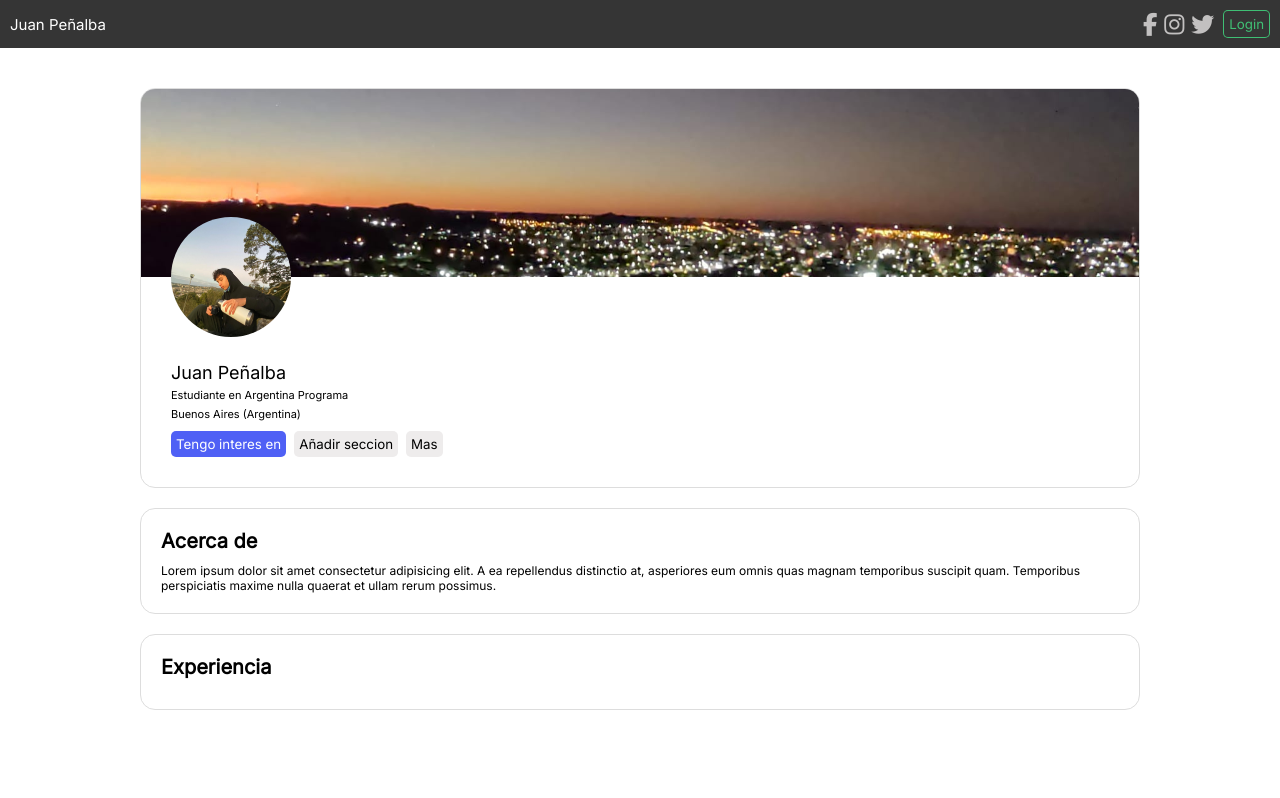
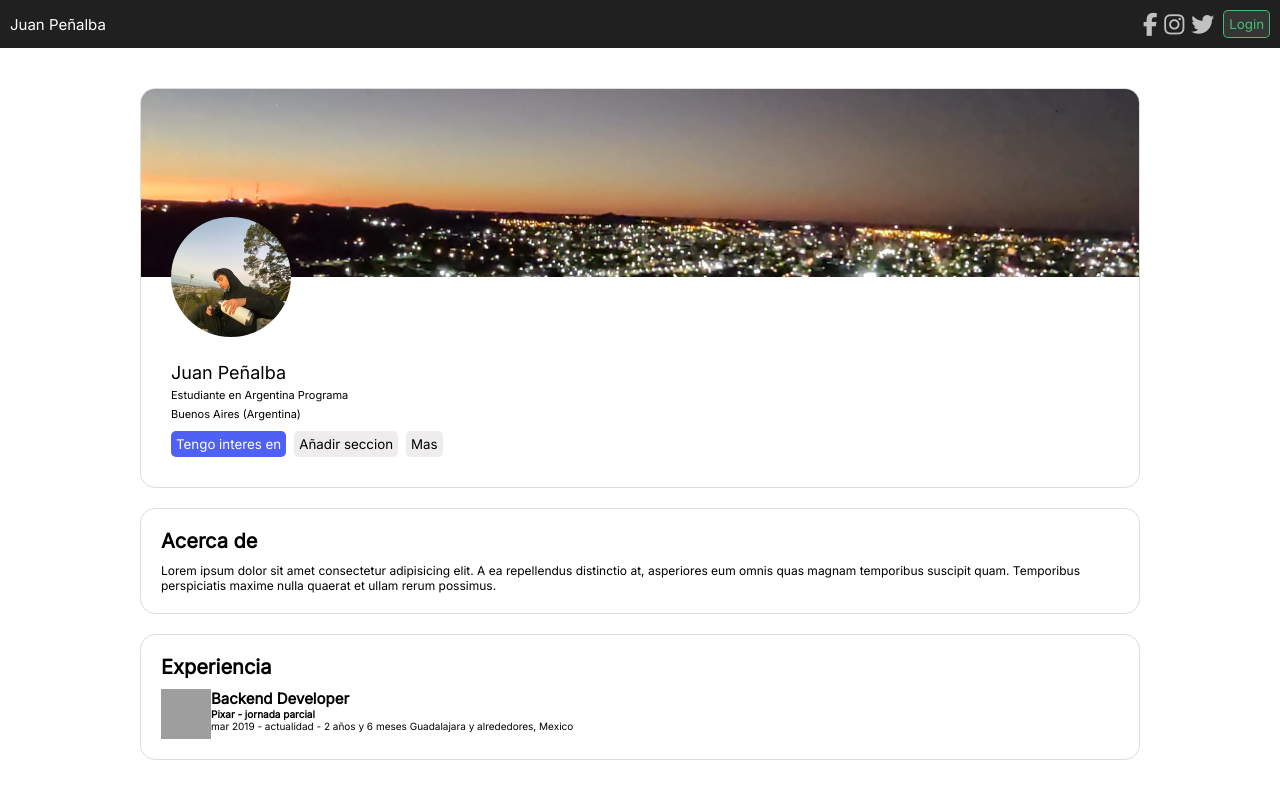
Before and after one commit to JuanPE44/PortafolioFrontend, a plain HTML site: page index.html in a window 1280 px wide. Drawn offline with Linux system fonts and the light colour scheme; grey boxes are pictures that could not be loaded.

Commit message:
estilos de el section experiencia terminados

```diff
--- a/index.html
+++ b/index.html
@@ -48,6 +48,14 @@
             </div>
             <div class="section-experiencia">
                 <h2 class="experiencia-titulo">Experiencia</h2>
+                <div class="experiencia-info">
+                    <div class="experiencia-img"></div>
+                    <div class="experiencia-texto">
+                        <h2>Backend Developer</h2>
+                        <h4>Pixar - jornada parcial</h4>
+                        <p>mar 2019 - actualidad - 2 años y 6 meses Guadalajara y alrededores, Mexico</p>
+                    </div>
+                </div>
             </div>
             <div class="section-educacion"></div>
             <div class="section-habilidades"></div>
--- a/styles.css
+++ b/styles.css
@@ -16,7 +16,7 @@ body {
 .header {
     width: 100%;
     height: 6vh;
-    background: #353535;
+    background: #202020;
     display: flex;
     justify-content: center;
     align-items: center;
@@ -188,3 +188,15 @@ button {
     font-size: 2rem;
     margin-bottom: 1rem;
 }
+
+.experiencia-info {
+    display: flex;
+}
+
+.experiencia-img {
+    width: 5rem;
+    height: 5rem;
+    background-image: url(https://png.pngtree.com/template/20191014/ourlarge/pngtree-real-estate-business-logo-template-building-property-development-and-construction-logo-image_317796.jpg);
+    background-position: center;
+    background-size: cover;
+}
```
